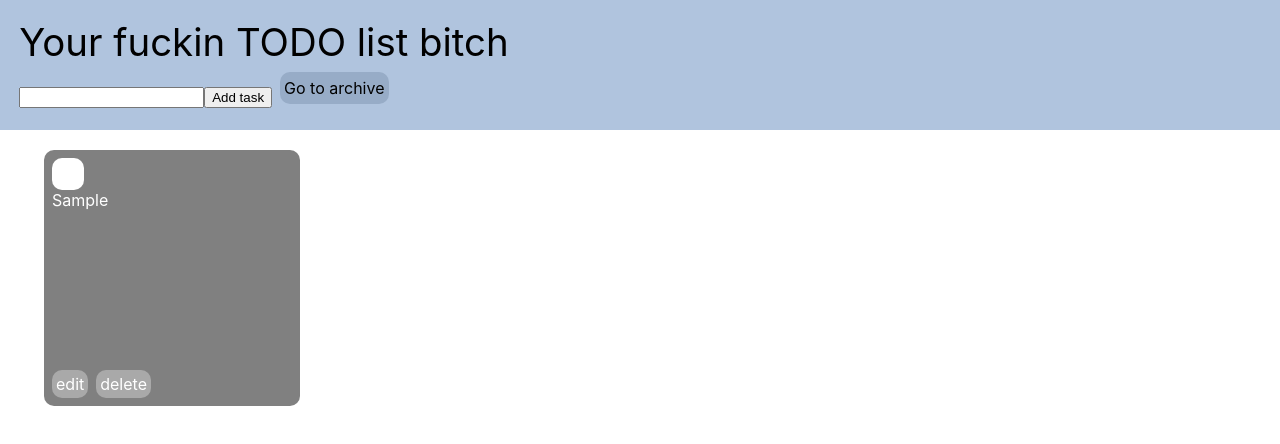
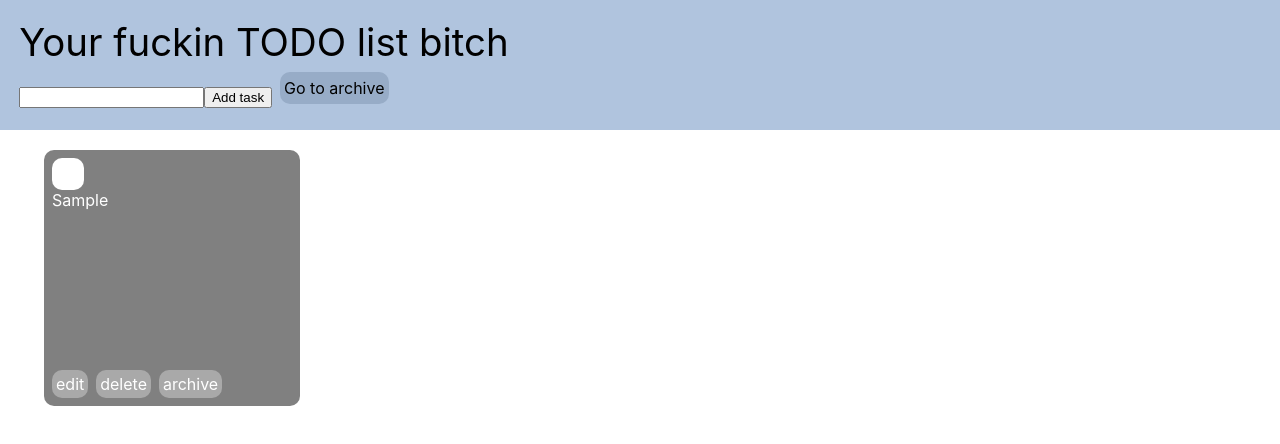
Before and after one commit to alyssa9koh/react-todo-list, a React (Create React App) app: page / in a window 1280 px wide. Both pictures are taken after typing "Sample" into the empty fields and a click on the input "Add task". Shown: the top 444 px of the page. Built offline with nearby package versions, Linux system fonts and the light colour scheme.

Commit message:
added archive button. added archive button handlers on each task

```diff
--- a/src/components/List.jsx
+++ b/src/components/List.jsx
@@ -9,6 +9,7 @@ export default function List() {
     const [inputValue, setInputValue] = useState('');
     const [showArchive, setShowArchive] = useState(false);
     const [archiveDashText, setArchiveDashText] = useState('Go to archive');
+    const [archiveInfo, setArchiveInfo] = useState([]);
 
     /*
     "onChange" means whenever you change the thing in the
@@ -44,9 +45,17 @@ export default function List() {
         setTaskInfo(newTaskInfo);
     }
 
+    function handleArchive(index) {
+        const newTaskInfo = taskInfo.slice();
+        const archivedDesc = newTaskInfo.splice(index, 1);
+        setTaskInfo(newTaskInfo);
+        const newArchiveInfo = [...archiveInfo, archivedDesc];
+        setArchiveInfo(newArchiveInfo);
+    }
+
     const tasks = taskInfo.map((cur_desc, index) => {
         return (
-            <Task key={index} initDesc={cur_desc} onDelete={()=>handleDelete(index)}/>
+            <Task key={index} initDesc={cur_desc} onDelete={()=>handleDelete(index)} onArchive={()=>handleArchive(index)} isArchived={false}/>
         )
     });
 
--- a/src/components/Task.jsx
+++ b/src/components/Task.jsx
@@ -2,7 +2,7 @@ import { useState, useRef, useEffect } from 'react';
 
 import '../index.css';
 
-export default function Task({ initDesc, onDelete }) {
+export default function Task({ initDesc, onDelete, onArchive, isArchived }) {
     const [isDone, setIsDone] = useState(false);
     const [desc, setDesc] = useState(initDesc);
     const [editInputValue, setEditInputValue] = useState('');
@@ -35,6 +35,10 @@ export default function Task({ initDesc, onDelete }) {
 
     function handleDelete() {
        onDelete();
+    }
+
+    function handleArchive() {
+        onArchive();
     }
 
     function handleEditSubmit(event) {
@@ -72,6 +76,9 @@ export default function Task({ initDesc, onDelete }) {
                 <div className="task-button" onClick={handleDelete}>
                     delete
                 </div>
+                <div className='task-button' onClick={handleArchive}>
+                    {isArchived ? 'restore' : 'archive'}
+                </div>
             </div>
         </div>
     );
```
